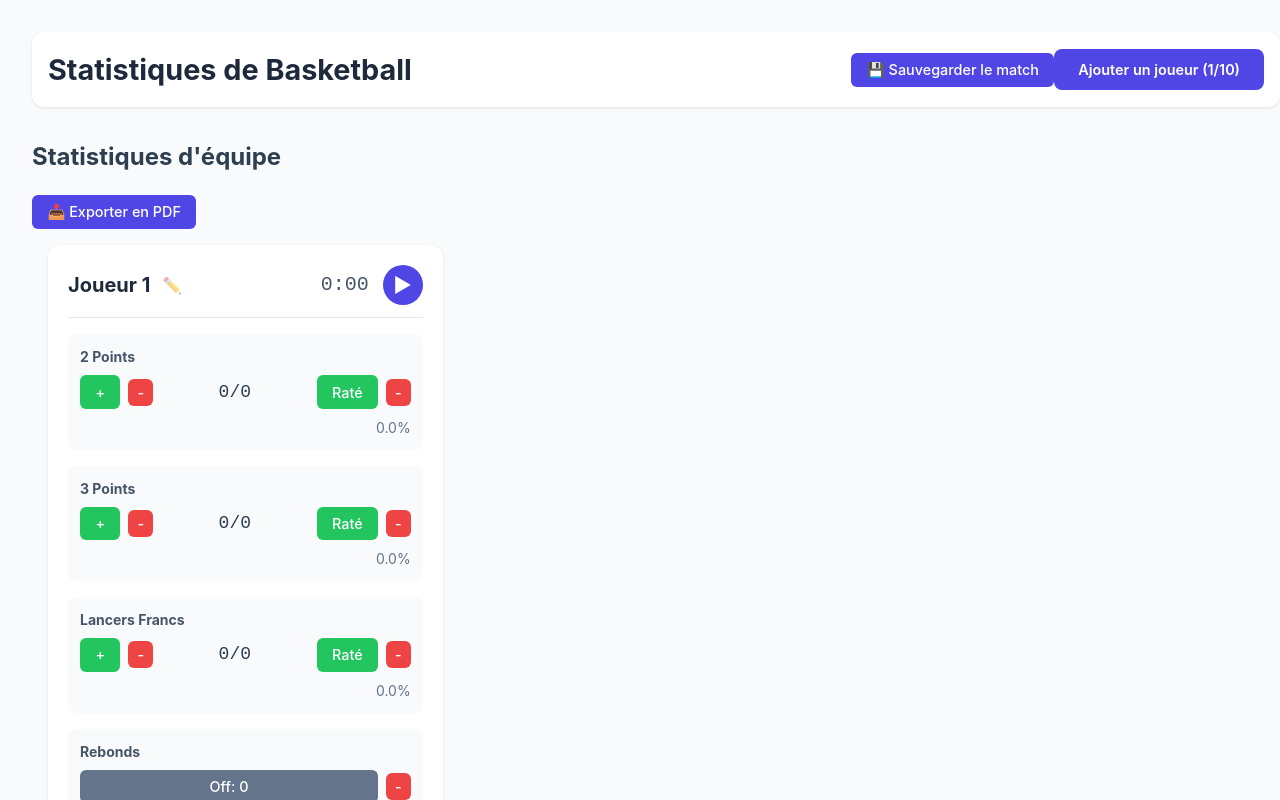
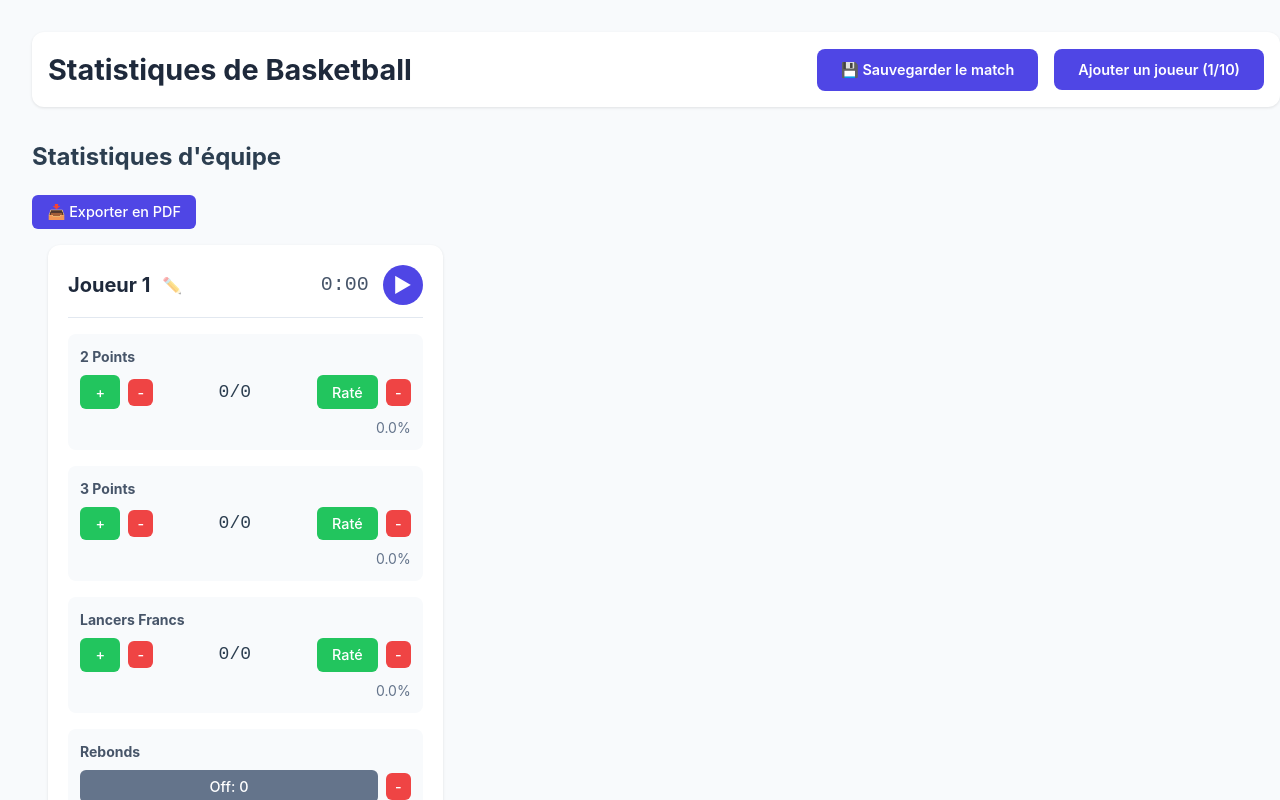
Before and after one commit to Elias0900/statbolt, a Vue app: page / in a window 1280 px wide. Shown: the top 800 px of the page. Built offline with nearby package versions, Linux system fonts and the light colour scheme.

Commit message:
visuel save game

```diff
--- a/src/App.vue
+++ b/src/App.vue
@@ -174,6 +174,17 @@ const handleSaveGame = async (gameName: string) => {
   transition: all 0.2s ease;
 }
 
+.save-game-btn {
+  margin-right: 1rem;
+  background-color: #4f46e5;
+  color: white;
+  border: none;
+  padding: 0.75rem 1.5rem;
+  border-radius: 8px;
+  font-weight: 600;
+  transition: all 0.2s ease;
+}
+
 .add-player:disabled {
   background-color: #94a3b8;
   cursor: not-allowed;
```
